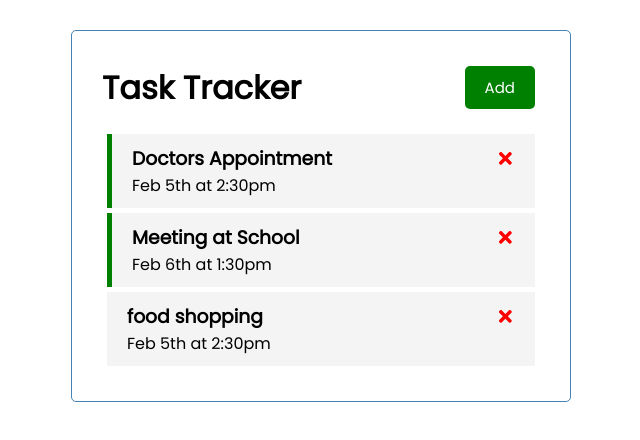
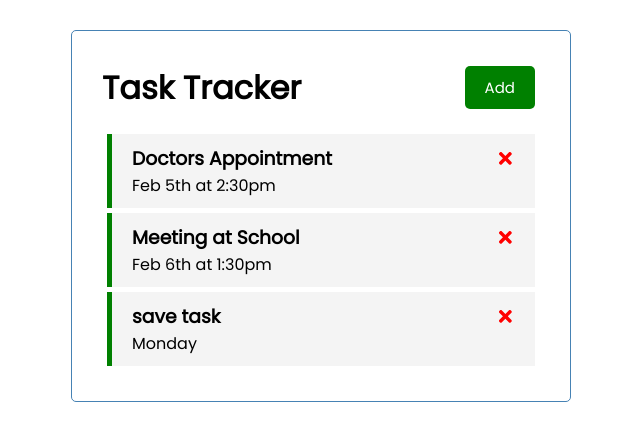
Before and after one commit to XiaoMaShawn/task-tracker-React, a React (Create React App) app: page / in a window 1280 px wide. Shown: the top 440 px of the page, without its empty margins (319-959 px from the left). Built offline with nearby package versions, Linux system fonts and the light colour scheme; data requests are answered from the project's data file.

Commit message:
add mock backend and fetch the tasks data from server

```diff
--- /dev/null
+++ b/db.json
@@ -0,0 +1,22 @@
+{
+  "tasks": [
+    {
+      "id": 1,
+      "text": "Doctors Appointment",
+      "day": "Feb 5th at 2:30pm",
+      "reminder": true
+    },
+    {
+      "id": 2,
+      "text": "Meeting at School",
+      "day": "Feb 6th at 1:30pm",
+      "reminder": true
+    },
+    {
+      "text": "save task",
+      "day": "Monday",
+      "reminder": true,
+      "id": 3
+    }
+  ]
+}
--- a/package.json
+++ b/package.json
@@ -6,6 +6,7 @@
     "@testing-library/jest-dom": "^5.16.4",
     "@testing-library/react": "^12.1.4",
     "@testing-library/user-event": "^13.5.0",
+    "json-server": "^0.17.0",
     "react": "^18.0.0",
     "react-dom": "^18.0.0",
     "react-icons": "^4.3.1",
@@ -16,7 +17,8 @@
     "start": "react-scripts start",
     "build": "react-scripts build",
     "test": "react-scripts test",
-    "eject": "react-scripts eject"
+    "eject": "react-scripts eject",
+    "server": "json-server --watch db.json --port 8080"
   },
   "eslintConfig": {
     "extends": [
--- a/src/App.js
+++ b/src/App.js
@@ -1,45 +1,53 @@
-import { useState } from "react"
+import { useState, useEffect } from "react"
 import AddTask from "./components/AddTask";
 import Header from "./components/Header";
 import Tasks from "./components/Tasks";
 
 function App() {
   const [showAddTask, setShowAddTask] = useState(false);
-  const [tasks, setTasks] = useState([
-    {
-      id: 1,
-      text: 'Doctors Appointment',
-      day: 'Feb 5th at 2:30pm',
-      reminder: true
-    },
-    {
-      id: 2,
-      text: 'Meeting at School',
-      day: 'Feb 6th at 1:30pm',
-      reminder: true
-    },
-    {
-      id: 3,
-      text: 'food shopping',
-      day: 'Feb 5th at 2:30pm',
-      reminder: false
+  const [tasks, setTasks] = useState([]);
+
+  useEffect(() => {
+    const getTasks = async () => {
+      const tasksFromServer = await fetchTasks();
+      setTasks(tasksFromServer);
     }
-  ]);
+    getTasks();
+  }, []);
+
+  //fetch tasks
+  const fetchTasks = async () => {
+    const res = await fetch('http://localhost:8080/tasks');
+    const data = await res.json();
+    // console.log('tasks data', data);
+    return data;
+  };
 
   //add task
-  const addTask = (task) => {
+  const addTask = async (task) => {
     // console.log('add task done', task);
     // generate a random id for the new task
-    const id = Math.floor(Math.random() * 100) + 1
-    const newTask = { id, ...task };
-    setTasks([...tasks, newTask]);
-  }
+    // const id = Math.floor(Math.random() * 100) + 1
+    // const newTask = { id, ...task };
+    // setTasks([...tasks, newTask]);
+    const res = await fetch('http://localhost:8080/tasks', {
+      method: 'POST',
+      headers: {
+        'Content-type': 'application/json'
+      },
+      body: JSON.stringify(task)
+    })
+    const data = await res.json();
+
+    setTasks([...tasks, data]);
+  };
 
   //delete task
-  const deleteTask = (id) => {
+  const deleteTask = async (id) => {
+    await fetch(`http://localhost:8080/tasks/${id}`, { method: 'DELETE' });
     // console.log('task deleted', id);
     setTasks(tasks.filter((task) => task.id !== id))
-  }
+  };
 
   //toggle reminder
   const toggleReminder = (id) => {
@@ -47,7 +55,7 @@
     setTasks(tasks.map((task) =>
       task.id === id ? { ...task, reminder: !task.reminder } : task
     ))
-  }
+  };
 
   return (
     <div className="container">
```
Also changed, not shown: 1 other file (tests, documents, lock files or other folders).
